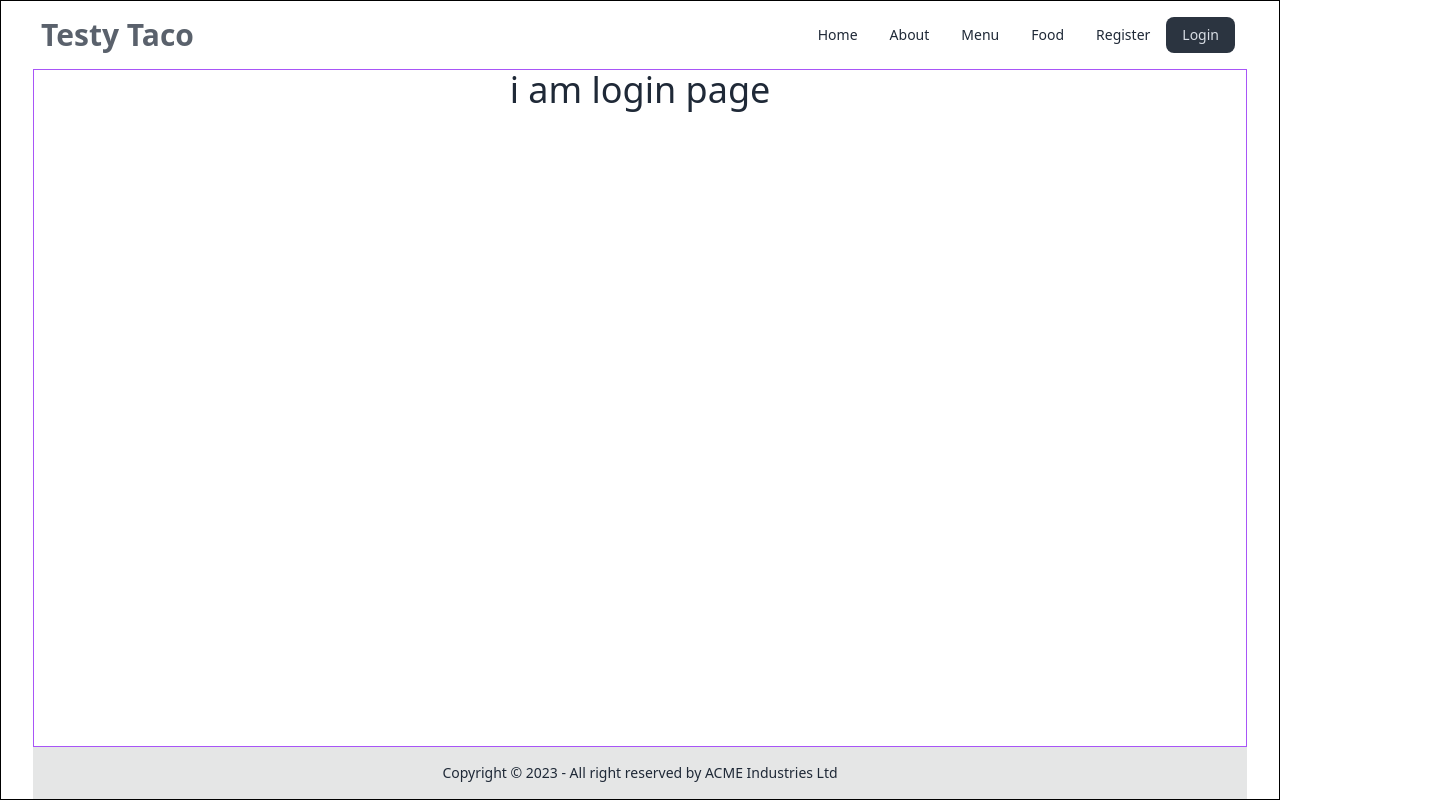
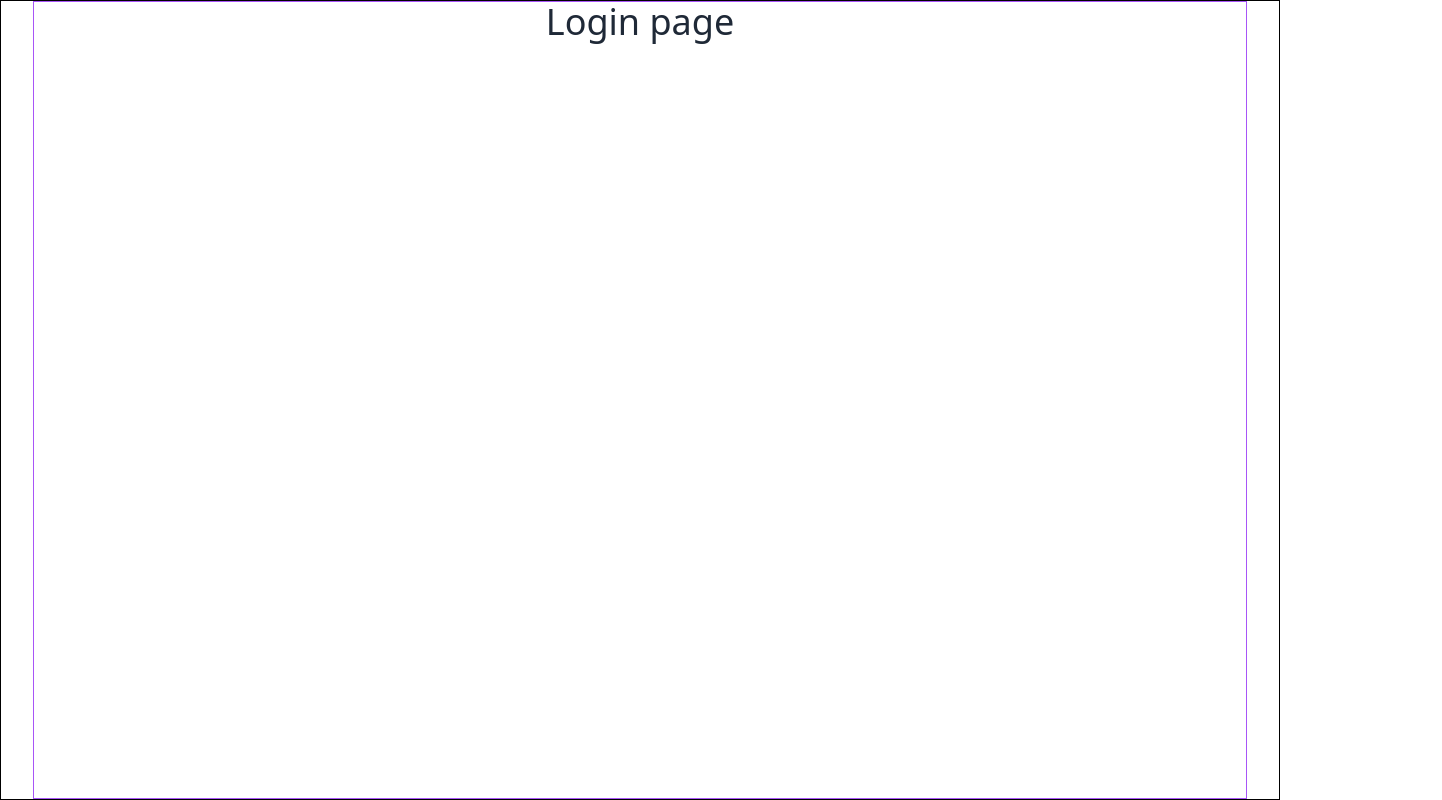
Before and after one commit to SheikhRakibhossain/Tasty-Taco, a React (Vite) app: page /login in a window 1280 px wide. Shown: the whole page, 1442 px wide, since content can reach past the window. Built offline with nearby package versions, Linux system fonts and the light colour scheme.

Commit message:
tab card and login and register page header showing hidded

```diff
--- a/src/Main/Main.jsx
+++ b/src/Main/Main.jsx
@@ -1,16 +1,21 @@
-import { Outlet } from "react-router-dom";
+import { Outlet, useLocation } from "react-router-dom";
 import Navbar from "../Shared/Navbar";
 import Footer from "../Shared/Footer";
 
 const Main = () => {
+  const location = useLocation();
+  const isLogin = location.pathname?.includes("login");
+  const isRegister = location.pathname.includes("register");
+
+
   return (
     <>
       <section className="flex flex-col min-h-screen  px-8 border border-black">
-        <Navbar className="border border-green-800" />
+       {(isLogin || isRegister) || <Navbar className="border border-green-800" />}
         <div className="flex-grow border border-purple-500">
           <Outlet className="border border-warning" />
         </div>
-        <Footer />
+       {(isLogin || isRegister) || <Footer />}
       </section>
     </>
   );
--- a/src/Pages/Food/FCard.jsx
+++ b/src/Pages/Food/FCard.jsx
@@ -3,20 +3,21 @@ const FCard = ({ item }) => {
 
   return (
     <>
-      <div className="card w-96 bg-base-100 shadow-xl">
-        <figure className="px-10 pt-10">
+      <div className="card w-auto  bg-base-100 shadow-xl">
+        <figure className="border-0 relative">
           <img
             src={image}
             alt="Shoes"
             className="rounded-xl"
           />
-          <span>${price}</span>
+
         </figure>
+        <span className="absolute top-2 right-2 px-4 py-2 bg-[#00000085] text-white">${price}</span>
         <div className="card-body items-center text-center">
           <h2 className="card-title">{name}</h2>
           <p>{recipe}</p>
           <div className="card-actions">
-            <button className="btn btn-primary">Buy Now</button>
+            <button className="btn btn-primary btn-sm">Buy Now</button>
           </div>
         </div>
       </div>
--- a/src/Pages/Food/FoodCard.jsx
+++ b/src/Pages/Food/FoodCard.jsx
@@ -4,7 +4,7 @@ const FoodCard = ({items}) => {
 
     return (
         <>
-        <div className="grid md:grid-cols-4 gap-4  justify-items-center">
+        <div className="grid md:grid-cols-3 xl:grid-cols-4 gap-4  justify-items-center">
             {
                 items.map(item=><FCard key={item._id} item={item}/>)
             }
--- a/src/Pages/Login/Login.jsx
+++ b/src/Pages/Login/Login.jsx
@@ -3,7 +3,7 @@ const Login = () => {
     return (
         <>
             <div>
-                <h2 className="text-4xl text-center">i am login page</h2>
+                <h2 className="text-4xl text-center">Login page</h2>
             </div>
         </>
     );
```
